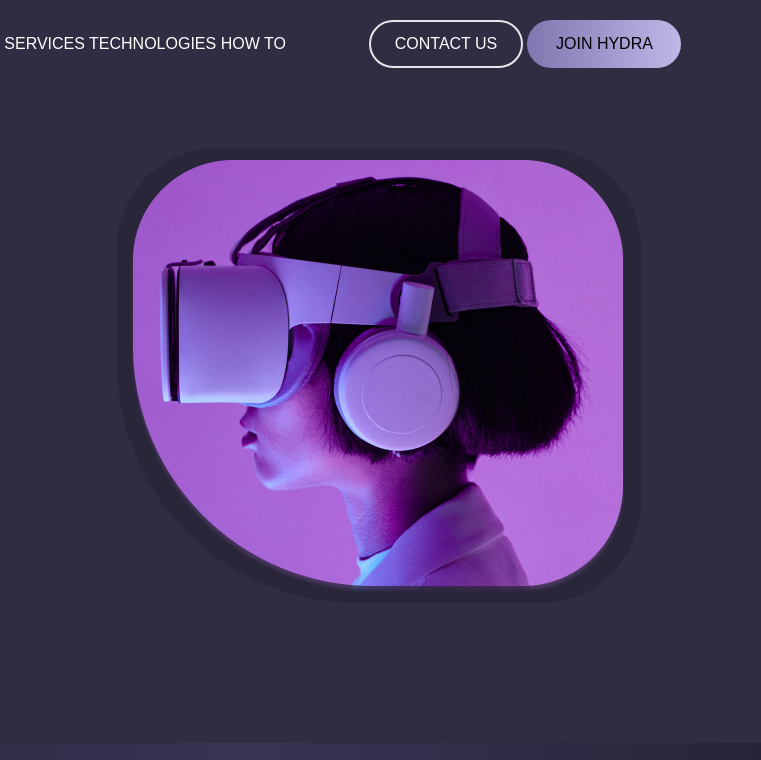
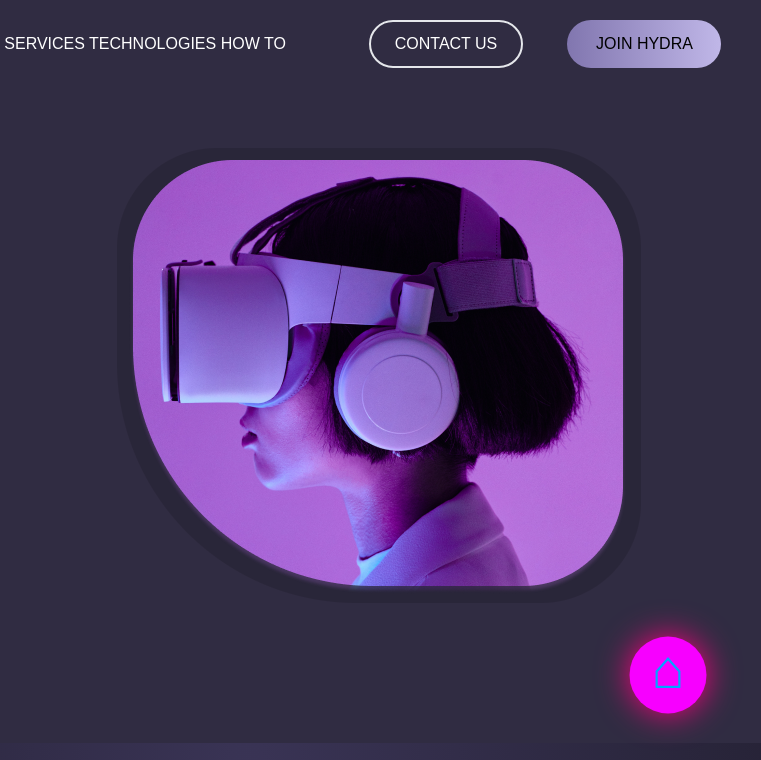
Before and after one commit to EshquvvatovAsliddin/Hydra-Landing-Page--Community-, a website: page index.html in a window 1280 px wide. Shown: the top 760 px of the page, 519-1280 px from the left. Drawn offline with nearby package versions, Linux system fonts and the light colour scheme.

Commit message:
add new_Best-code update index.html

```diff
--- a/index.html
+++ b/index.html
@@ -2,11 +2,26 @@
 <html lang="en">
 
 <head>
+    <!-- TODO: META TEGLAR -->
     <meta charset="UTF-8">
     <meta name="viewport" content="width=device-width, initial-scale=1.0">
+    <!-- TODO: META TEGLAR -->
+
+
+    <!-- TODO: ICONLAR -->
     <link rel="icon" href="./img/header/Vector.png">
+    <!-- TODO: ICONLAR -->
+
+
+    <!-- TODO: TAILWIND CSS -->
     <link rel="stylesheet" href="./src/output.css">
-    <script src="https://cdn.tailwindcss.com"></script>
+    <!-- TODO: TAILWIND CSS -->
+
+
+    <!-- TODO: TAILWIND JS -->
+    <!-- <script src="https://cdn.tailwindcss.com"></script> -->
+    <!-- TODO: TAILWIND JS -->
+
     <title>Hydra-Landing-Page-(Community)</title>
     <style>
         /* !=============== CUSTOM SCROOLBAR =============== */
@@ -19,14 +34,60 @@
             border-radius: 5px;
             cursor: pointer;
         }
+
+        .animation-start {
+            position: fixed;
+            width: 70px;
+            background-color: rgb(247, 0, 255);
+            box-shadow: 0 0 30px rgb(255, 0, 128);
+            height: 70px;
+            font-size: 50px;
+            top: 80%;
+            animation-name: animation-first;
+            animation-iteration-count: infinite;
+            animation-duration: 2s;
+            left: 90%;
+            border-radius: 50%;
+            animation-duration: 4s;
+
+            h1 {
+                margin-top: -7px;
+                margin-left: 20px;
+                color: rgb(0, 166, 255);
+            }
+        }
+
+        @keyframes animation-first {
+            25% {
+                background-color: rgb(247, 0, 255);
+                scale: 1.1;
+            }
+
+            50% {
+                scale: 0.9;
+                background-color: red;
+            }
+
+            75% {
+                background-color: rgb(247, 0, 255);
+                scale: 1.1;
+
+            }
+
+            100% {
+                scale: 0.9;
+                background-color: red;
+            }
+        }
     </style>
 </head>
 
 <body class="px-20" style="background-color: #302C42; font-family: Montserrat, sans-serif;">
+
     <!--TODO: HEADER -->
     <header>
         <!--TODO: NAVBAR -->
-        <nav class="grid grid-cols-3 gap-8">
+        <nav class="grid grid-cols-3 gap-8" id="animation-top">
             <!-- DIV_IMAGES -->
             <div class="w-max max-lg:px-48">
                 <img src="./img/header/Vector.png" alt="" class="inline-block max-md:w-64">
@@ -44,7 +105,7 @@
                 <button
                     class="w-[154px] h-[48px] bg-transparent border-[2px] text-white rounded-[40px] max-xl:w-[120px] max-xl:text-sm">CONTACT
                     US</button>
-                <button class="w-[154px] h-[48px] rounded-[40px] max-xl:w-[120px] max-xl:text-sm"
+                <button class="w-[154px] h-[48px] rounded-[40px] max-xl:w-[120px] max-xl:text-sm ml-10"
                     style="background-image: linear-gradient(90deg, #8176AF,  #C0B7E8);">JOIN HYDRA</button>
             </div>
         </nav>
@@ -325,6 +386,13 @@
         <section></section>
     </main>
     <footer></footer>
+
+
+    <a href="#animation-top">
+        <div class="animation-start">
+            <h1>⌂</h1>
+        </div>
+    </a>
 </body>
 
 </html>
```
Also changed, not shown: src/main.css (added), src/output.css.
